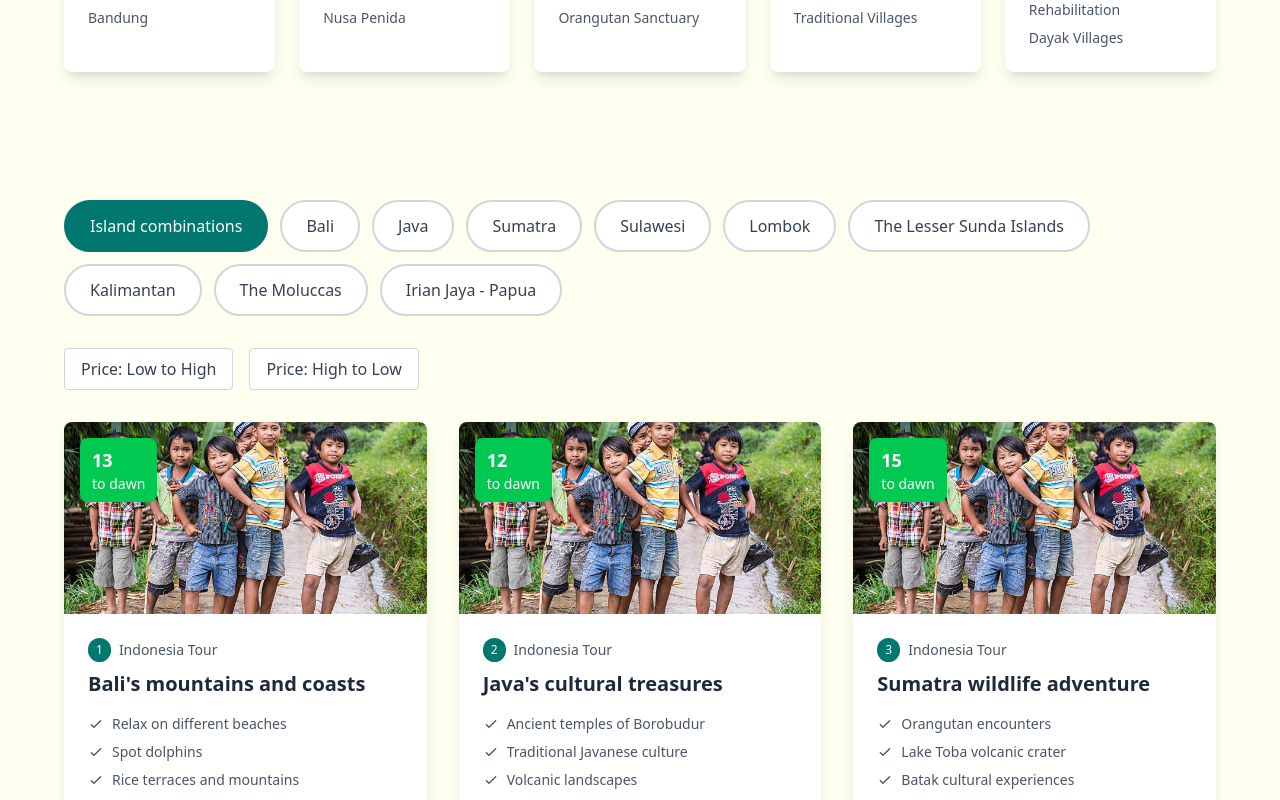
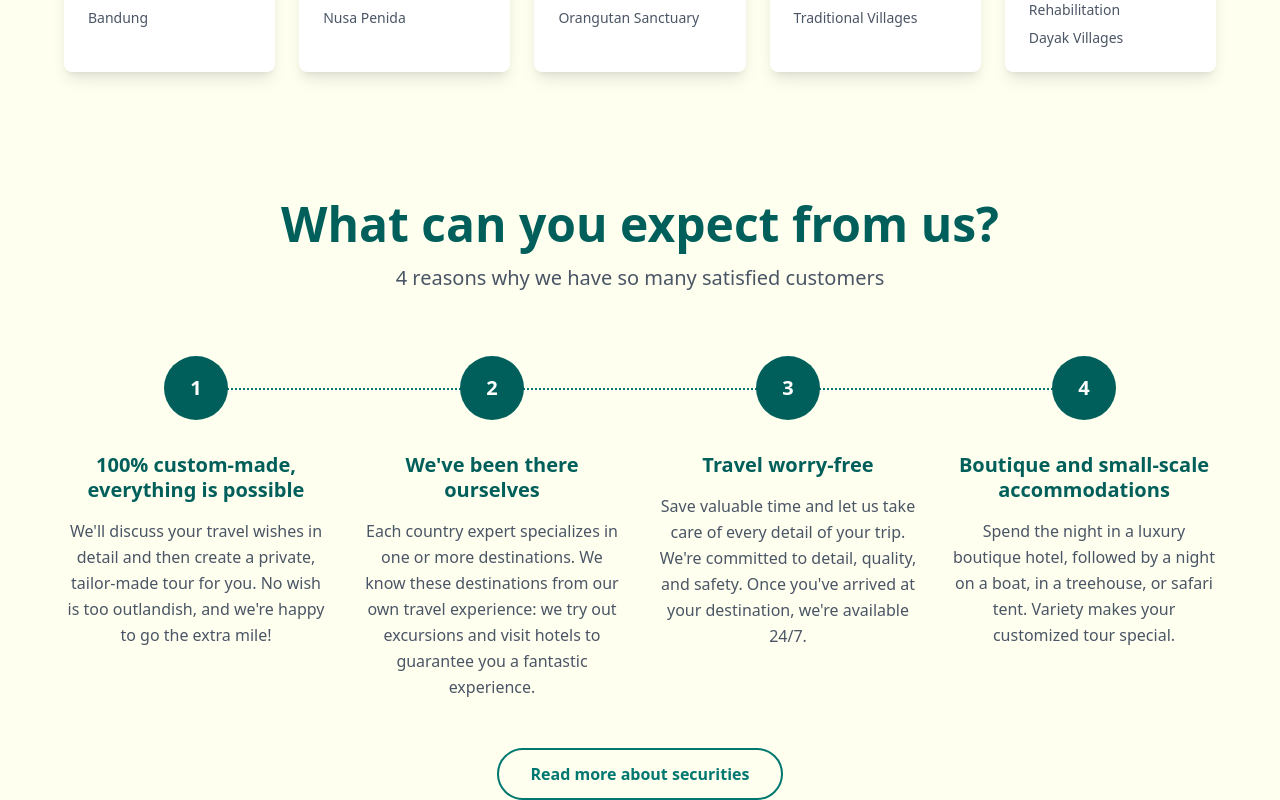
Before and after one commit to Ahmad-Selim59/robin-travel-v3, a Next.js app: page / in a window 1280 px wide. Shown: the part 2020-2820 px from the top of the page. Built offline with nearby package versions, Linux system fonts and the light colour scheme.

Commit message:
adding the expectations section

```diff
--- a/app/page.tsx
+++ b/app/page.tsx
@@ -1,14 +1,15 @@
-import Hero from '../components/hero/Hero';
-import Discover from '../components/discover/Discover';
+import Hero from '../components/home/hero/Hero';
+import Discover from '../components/home/discover/Discover';
 import Trips from '../components/trips/Trips';
-import Destinations from '../components/destinations/Destinations';
-
+import Destinations from '../components/home/destinations/Destinations';
+import Expectations from '../components/home/expectations/Expectations';
 export default function Home() {
   return (
     <main>
       <Hero />
       <Discover />
       <Destinations />
+      <Expectations />
       <Trips />
     </main>
   );
--- /dev/null
+++ b/components/home/expectations/Expectations.tsx
@@ -0,0 +1,73 @@
+export default function Expectations() {
+  const expectations = [
+    {
+      number: 1,
+      title: "100% custom-made, everything is possible",
+      description: "We'll discuss your travel wishes in detail and then create a private, tailor-made tour for you. No wish is too outlandish, and we're happy to go the extra mile!"
+    },
+    {
+      number: 2,
+      title: "We've been there ourselves",
+      description: "Each country expert specializes in one or more destinations. We know these destinations from our own travel experience: we try out excursions and visit hotels to guarantee you a fantastic experience."
+    },
+    {
+      number: 3,
+      title: "Travel worry-free",
+      description: "Save valuable time and let us take care of every detail of your trip. We're committed to detail, quality, and safety. Once you've arrived at your destination, we're available 24/7."
+    },
+    {
+      number: 4,
+      title: "Boutique and small-scale accommodations",
+      description: "Spend the night in a luxury boutique hotel, followed by a night on a boat, in a treehouse, or safari tent. Variety makes your customized tour special."
+    }
+  ];
+
+  return (
+    <section className="py-16 px-4 md:px-8 lg:px-16 bg-gray-50" style={{ backgroundColor: '#FFFFF0' }}>
+      <div className="max-w-7xl mx-auto">
+        {/* Header */}
+        <div className="text-center mb-16">
+          <h2 className="text-4xl md:text-5xl font-bold text-teal-800 mb-4">
+            What can you expect from us?
+          </h2>
+          <h4 className="text-lg md:text-xl text-gray-600">
+            4 reasons why we have so many satisfied customers
+          </h4>
+        </div>
+
+        {/* Content Grid with Circles and Dotted Line */}
+        <div className="relative">
+          {/* Dotted line background - positioned to connect circles only */}
+          <div className="absolute top-8 left-0 right-0 h-0.5 border-t-2 border-dotted border-teal-700 hidden lg:block mx-32"></div>
+
+          {/* Grid with circles and content */}
+          <div className="grid grid-cols-1 md:grid-cols-2 lg:grid-cols-4 gap-8 mb-12">
+            {expectations.map((item) => (
+              <div key={item.number} className="text-center relative">
+                {/* Number circle positioned above each column */}
+                <div className="w-16 h-16 bg-teal-800 text-white rounded-full flex items-center justify-center text-xl font-bold z-10 mx-auto mb-8 relative">
+                  {item.number}
+                </div>
+
+                {/* Content */}
+                <h3 className="text-xl font-bold text-teal-800 mb-4 leading-tight">
+                  {item.title}
+                </h3>
+                <p className="text-gray-600 leading-relaxed">
+                  {item.description}
+                </p>
+              </div>
+            ))}
+          </div>
+        </div>
+
+        {/* Call to Action Button */}
+        <div className="text-center">
+          <button className="bg-transparent border-2 border-teal-700 text-teal-700 hover:bg-teal-700 hover:text-white font-semibold py-3 px-8 rounded-full transition-all duration-300">
+            Read more about securities
+          </button>
+        </div>
+      </div>
+    </section>
+  );
+}
```
Also changed, not shown: components/home/destinations/Destinations.tsx (renamed from components/destinations/Destinations.tsx), components/home/destinations/destinationData.json (renamed from components/destinations/destinationData.json), components/home/discover/Discover.tsx (renamed from components/discover/Discover.tsx), components/home/hero/Hero.tsx (renamed from components/hero/Hero.tsx).
